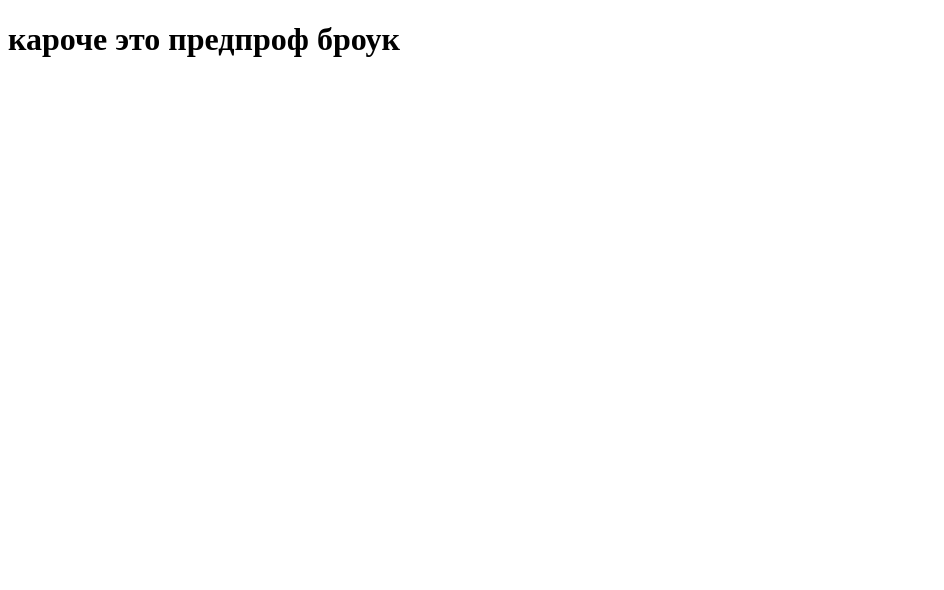
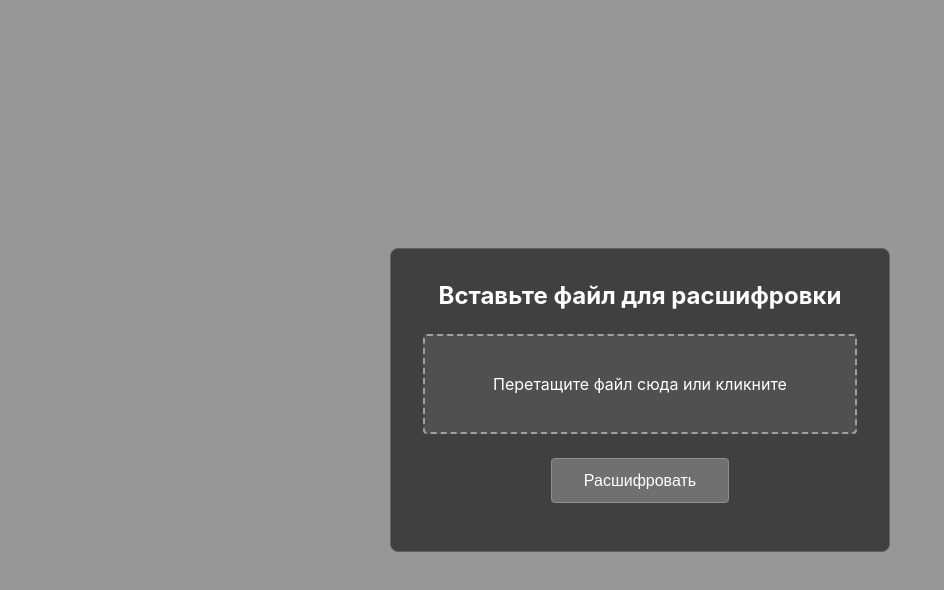
Before and after one commit to SonOfSun-cd/predprof-final-final, a React (Vite) app in the folder frontend/: page / in a window 1280 px wide. Shown: the top 590 px of the page, without its empty margins (0-944 px from the left). Built offline with nearby package versions, Linux system fonts and the light colour scheme.

Commit message:
front_page

```diff
--- a/frontend/src/pages/index.jsx
+++ b/frontend/src/pages/index.jsx
@@ -1,10 +1,75 @@
-import React, { useState, useEffect } from 'react'
-import axios from 'axios'
+import React, { useState, useRef, useCallback } from 'react';
+import axios from 'axios';
+import '../styles.css';
 
 export default function Index() {
+    const inputRef = useRef(null);
+    const [dragActive, setDragActive] = useState(false);
+
+    const handleDrag = useCallback((e) => {
+        e.preventDefault();
+        e.stopPropagation();
+        if (e.type === 'dragenter' || e.type === 'dragover') {
+            setDragActive(true);
+        } else if (e.type === 'dragleave') {
+            setDragActive(false);
+        }
+    }, []);
+
+    const handleDrop = useCallback((e) => {
+        e.preventDefault();
+        e.stopPropagation();
+        setDragActive(false);
+        if (e.dataTransfer.files && e.dataTransfer.files[0]) {
+            inputRef.current.files = e.dataTransfer.files;
+        }
+    }, []);
+
+    const handleClick = useCallback((e) => {
+        e.preventDefault();
+        inputRef.current?.click();
+    }, []);
+
+    const handleTranscribe = () => {
+        console.log('Файл отправлен:', inputRef.current?.files[0]);
+    };
+
     return (
-        <div>
-            <h1>кароче это предпроф броук</h1>
+        <div className="app-container">
+            <div className="file_get_box">
+                <h1>Вставьте файл для расшифровки</h1>
+                <div className="file_get">
+                    <form action="/upload" method="post" enctype="multipart/form-data">
+                        <div
+                            id="drop-zone"
+                            className={`drop-zone ${dragActive ? 'drag-over' : ''}`}
+                            onDragEnter={handleDrag}
+                            onDragOver={handleDrag}
+                            onDragLeave={handleDrag}
+                            onDrop={handleDrop}
+                            onClick={handleClick}
+                            role="button"
+                            tabIndex={0}
+                        >
+                            Перетащите файл сюда или кликните
+                        </div>
+                        <input
+                            type="file"
+                            ref={inputRef}
+                            id="input_file"
+                            className="input_file"
+                            multiple
+                            hidden
+                        />
+                    </form>
+                </div>
+                <div className="data_input_box">
+                    <button onClick={handleTranscribe} className="transcribe-btn">
+                        Расшифровать
+                    </button>
+                    <div className='data_input'></div>
+                </div>
+            </div>
         </div>
-    )
+    );
 }
--- /dev/null
+++ b/frontend/src/styles.css
@@ -0,0 +1,94 @@
+* {
+    margin: 0;
+    padding: 0;
+    box-sizing: border-box;
+}
+
+body {
+    font-family: -apple-system, BlinkMacSystemFont, 'Segoe UI', Roboto, sans-serif;
+    background: #0e0e0e6e;
+    min-height: 100vh;
+    color: #ffffff;
+}
+
+.app-container {
+    min-height: 100vh;
+    display: flex;
+    align-items: center;
+    justify-content: center;
+    padding: 2rem;
+}
+
+.file_get_box {
+    background: #404040;
+    border-radius: 8px;
+    padding: 2rem;
+    border: 1px solid #606060;
+    max-width: 500px;
+    width: 100%;
+}
+
+.file_get_box h1 {
+    text-align: center;
+    color: #ffffff;
+    font-size: 1.5rem;
+    margin-bottom: 1.5rem;
+}
+
+.file_get {
+    margin-bottom: 1.5rem;
+}
+
+.drop-zone {
+    border: 2px dashed #a0a0a0;
+    border-radius: 4px;
+    padding: 2rem;
+    text-align: center;
+    background: #505050;
+    cursor: pointer;
+    min-height: 100px;
+    display: flex;
+    align-items: center;
+    justify-content: center;
+    color: #ffffff;
+}
+
+.drop-zone.drag-over {
+    border-color: #ffffff;
+    background: #606060;
+}
+
+.input_file {
+    display: none;
+}
+
+.data_input_box {
+    display: flex;
+    flex-direction: column;
+    align-items: center;
+    gap: 1rem;
+}
+
+.transcribe-btn {
+    background: #707070;
+    color: #ffffff;
+    border: 1px solid #909090;
+    padding: 0.8rem 2rem;
+    border-radius: 4px;
+    font-size: 1rem;
+    cursor: pointer;
+    min-width: 150px;
+}
+
+.transcribe-btn:hover {
+    background: #909090;
+}
+
+
+
+@media (max-width: 768px) {
+    .file_get_box {
+        padding: 1.5rem;
+        margin: 1rem;
+    }
+}
```
